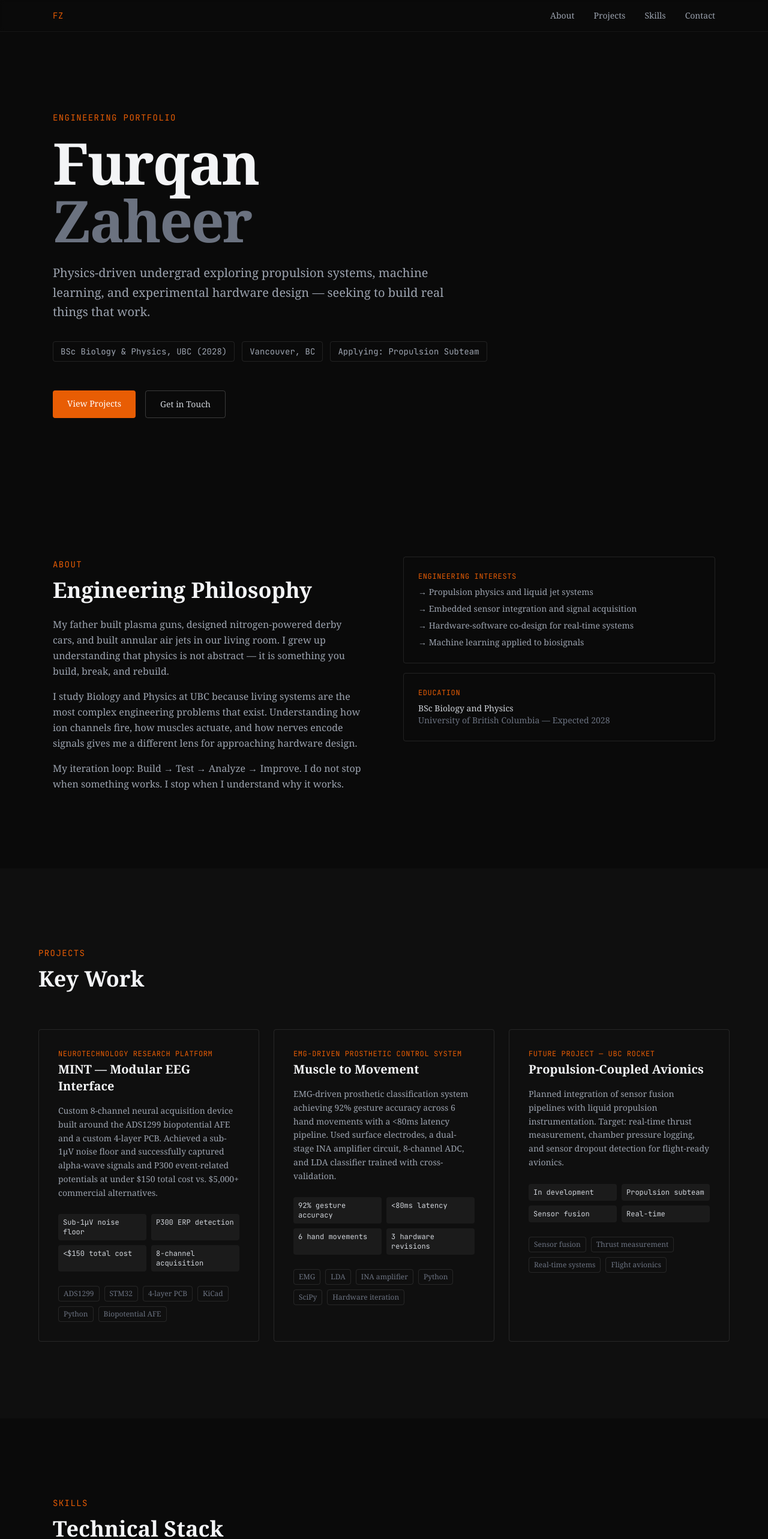
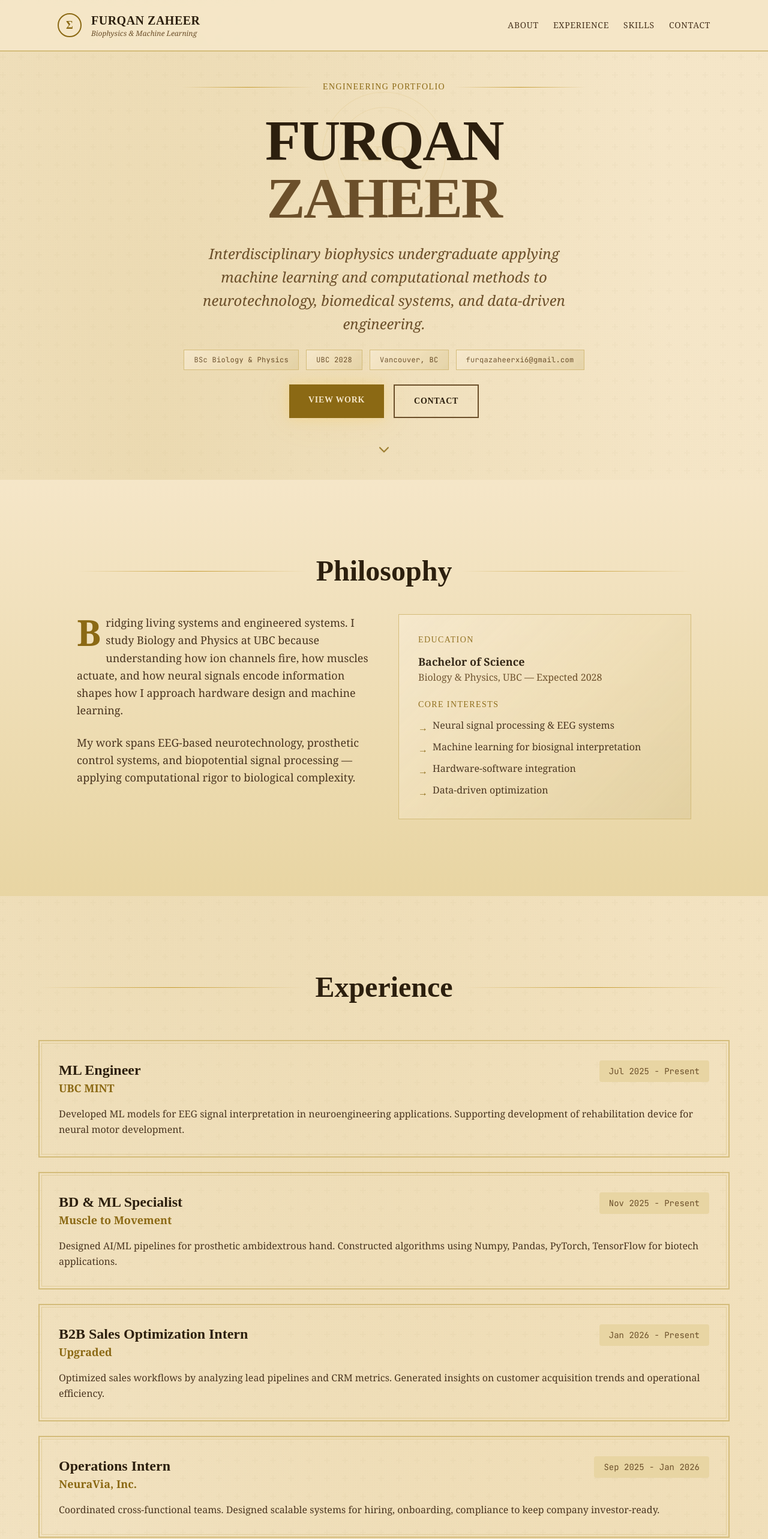
Before and after one commit to furqazaheervi6/portfolio, a Next.js app: page / in a window 1280 px wide. Shown: the top 2566 px of the page at 60% size. Built offline with nearby package versions, Linux system fonts and the light colour scheme.

Commit message:
Complete Atlarion aesthetic redesign with parchment theme

```diff
--- a/app/page.tsx
+++ b/app/page.tsx
@@ -1,137 +1,150 @@
 'use client';
 import { useState } from 'react';
 
-const skills = [
-  { category: 'Embedded Systems', items: ['STM32', 'ADS1299', 'SPI/I2C/UART', 'ADC integration', 'Right-leg drive circuits'] },
-  { category: 'PCB Design', items: ['4-layer PCB design', 'KiCad', 'Signal integrity', 'Sub-1μV noise floor', 'Biopotential AFE'] },
-  { category: 'Machine Learning', items: ['LDA classifiers', 'Signal feature extraction', 'Cross-validation', 'Python/NumPy/SciPy'] },
-  { category: 'Programming', items: ['Python', 'C/C++', 'R', 'MATLAB', 'Git/GitHub'] },
-  { category: 'Physics & Math', items: ['Propulsion physics', 'Fluid mechanics', 'Statistics & data analysis', 'Differential equations'] },
-  { category: 'Lab Skills', items: ['Sensor integration', 'Hardware iteration', 'Oscilloscope/logic analyzer', 'Thrust measurement', 'Failure diagnosis'] },
+const experience = [
+  { role: 'ML Engineer', org: 'UBC MINT', period: 'Jul 2025 - Present', desc: 'Developed ML models for EEG signal interpretation in neuroengineering applications. Supporting development of rehabilitation device for neural motor development.' },
+  { role: 'BD & ML Specialist', org: 'Muscle to Movement', period: 'Nov 2025 - Present', desc: 'Designed AI/ML pipelines for prosthetic ambidextrous hand. Constructed algorithms using Numpy, Pandas, PyTorch, TensorFlow for biotech applications.' },
+  { role: 'B2B Sales Optimization Intern', org: 'Upgraded', period: 'Jan 2026 - Present', desc: 'Optimized sales workflows by analyzing lead pipelines and CRM metrics. Generated insights on customer acquisition trends and operational efficiency.' },
+  { role: 'Operations Intern', org: 'NeuraVia, Inc.', period: 'Sep 2025 - Jan 2026', desc: 'Coordinated cross-functional teams. Designed scalable systems for hiring, onboarding, compliance to keep company investor-ready.' },
 ];
 
-const projects = [
-  {
-    title: 'MINT — Modular EEG Interface',
-    subtitle: 'Neurotechnology Research Platform',
-    description: 'Custom 8-channel neural acquisition device built around the ADS1299 biopotential AFE and a custom 4-layer PCB. Achieved a sub-1μV noise floor and successfully captured alpha-wave signals and P300 event-related potentials at under $150 total cost vs. $5,000+ commercial alternatives.',
-    tags: ['ADS1299', 'STM32', '4-layer PCB', 'KiCad', 'Python', 'Biopotential AFE'],
-    metrics: ['Sub-1μV noise floor', 'P300 ERP detection', '<$150 total cost', '8-channel acquisition'],
-  },
-  {
-    title: 'Muscle to Movement',
-    subtitle: 'EMG-Driven Prosthetic Control System',
-    description: 'EMG-driven prosthetic classification system achieving 92% gesture accuracy across 6 hand movements with a <80ms latency pipeline. Used surface electrodes, a dual-stage INA amplifier circuit, 8-channel ADC, and LDA classifier trained with cross-validation.',
-    tags: ['EMG', 'LDA', 'INA amplifier', 'Python', 'SciPy', 'Hardware iteration'],
-    metrics: ['92% gesture accuracy', '<80ms latency', '6 hand movements', '3 hardware revisions'],
-  },
-  {
-    title: 'Propulsion-Coupled Avionics',
-    subtitle: 'Future Project — UBC Rocket',
-    description: 'Planned integration of sensor fusion pipelines with liquid propulsion instrumentation. Target: real-time thrust measurement, chamber pressure logging, and sensor dropout detection for flight-ready avionics.',
-    tags: ['Sensor fusion', 'Thrust measurement', 'Real-time systems', 'Flight avionics'],
-    metrics: ['In development', 'Propulsion subteam', 'Sensor fusion', 'Real-time'],
-  },
+const skills = [
+  { cat: 'Machine Learning', items: ['PyTorch', 'TensorFlow', 'Numpy/Pandas', 'Signal Processing', 'Feature Engineering'] },
+  { cat: 'Technical Engineering', items: ['EEG Systems', 'Biopotential Sensors', 'Hardware-Software Integration', 'Data Pipelines'] },
+  { cat: 'Programming', items: ['Python', 'R', 'MATLAB', 'Git/GitHub', 'Statistical Analysis'] },
+  { cat: 'Operations & Sales', items: ['B2B Sales', 'CRM Analytics', 'Workflow Optimization', 'Cross-functional Coordination'] },
 ];
 
 export default function Home() {
-  const [activeSection, setActiveSection] = useState('hero');
+  const [section, setSection] = useState('intro');
 
   return (
-    <main className="min-h-screen bg-[#0a0a0a] text-gray-100">
-      {/* Nav */}
-      <nav className="fixed top-0 w-full z-50 bg-[#0a0a0a]/90 backdrop-blur-sm border-b border-white/5">
-        <div className="max-w-6xl mx-auto px-6 py-4 flex items-center justify-between">
-          <span className="font-mono text-sm text-[#e85d04] tracking-wider">FZ</span>
-          <div className="flex gap-8 text-sm text-gray-400">
-            {['About', 'Projects', 'Skills', 'Contact'].map((s) => (
-              <a key={s} href={`#${s.toLowerCase()}`} className="hover:text-white transition-colors">{s}</a>
+    <main className="min-h-screen font-body etching-bg">
+      {/* Ornamental Header */}
+      <header className="fixed top-0 w-full z-50 bg-parchment/95 backdrop-blur-sm border-b-2 border-parchment-deeper">
+        <div className="max-w-6xl mx-auto px-8 py-5 flex items-center justify-between">
+          <div className="flex items-center gap-4">
+            <div className="w-10 h-10 border-2 border-sepia rounded-full flex items-center justify-center">
+              <span className="font-display text-sepia text-lg font-bold">Σ</span>
+            </div>
+            <div>
+              <h1 className="font-display text-xl font-bold text-ink tracking-wide">FURQAN ZAHEER</h1>
+              <p className="text-xs text-ink-mid italic">Biophysics & Machine Learning</p>
+            </div>
+          </div>
+          <nav className="flex gap-6">
+            {['About', 'Experience', 'Skills', 'Contact'].map(s => (
+              <button key={s} onClick={() => setSection(s.toLowerCase())} className="text-sm font-body text-ink-light hover:text-sepia transition-colors uppercase tracking-wider">{s}</button>
+            ))}
+          </nav>
+        </div>
+      </header>
+
+      {/* Hero */}
+      <section className="min-h-screen flex flex-col justify-center items-center px-8 pt-28 pb-20 relative">
+        <div className="absolute top-32 left-1/2 -translate-x-1/2 w-64 h-64 opacity-10">
+          <svg viewBox="0 0 200 200" className="w-full h-full text-sepia-light">
+            <circle cx="100" cy="100" r="80" fill="none" stroke="currentColor" strokeWidth="1" />
+            <circle cx="100" cy="100" r="60" fill="none" stroke="currentColor" strokeWidth="1" />
+            <text x="100" y="110" textAnchor="middle" className="font-display text-3xl" fill="currentColor">ΣΠΩ</text>
+          </svg>
+        </div>
+        <div className="max-w-4xl text-center z-10 space-y-6 animate-fade-in">
+          <div className="ornament mb-8">
+            <span className="font-display text-sm tracking-widest uppercase text-sepia">Engineering Portfolio</span>
+          </div>
+          <h1 className="font-display text-7xl md:text-8xl font-black text-ink tracking-tight leading-none mb-4">
+            FURQAN<br/><span className="text-ink-mid">ZAHEER</span>
+          </h1>
+          <p className="text-2xl text-ink-mid max-w-2xl mx-auto leading-relaxed italic">
+            Interdisciplinary biophysics undergraduate applying machine learning and computational methods to neurotechnology, biomedical systems, and data-driven engineering.
+          </p>
+          <div className="flex flex-wrap justify-center gap-3 mt-10 font-mono text-xs">
+            {['BSc Biology & Physics', 'UBC 2028', 'Vancouver, BC', 'furqazaheerxi6@gmail.com'].map(tag => (
+              <span key={tag} className="px-4 py-2 parchment-card text-ink-mid tracking-wide">{tag}</span>
             ))}
           </div>
+          <div className="flex gap-4 justify-center mt-12">
+            <a href="#experience" className="px-8 py-4 bg-sepia text-parchment font-display font-bold uppercase text-sm tracking-wider hover:bg-sepia-light transition-all glow-sepia">View Work</a>
+            <a href="mailto:furqazaheerxi6@gmail.com" className="px-8 py-4 border-2 border-ink-mid text-ink font-display font-semibold uppercase text-sm tracking-wider hover:bg-ink hover:text-parchment transition-all">Contact</a>
+          </div>
         </div>
-      </nav>
-
-      {/* Hero */}
-      <section id="hero" className="min-h-screen flex flex-col justify-center px-6 pt-20 max-w-6xl mx-auto">
-        <div className="mb-4">
-          <span className="font-mono text-[#e85d04] text-sm tracking-widest uppercase">Engineering Portfolio</span>
-        </div>
-        <h1 className="text-6xl md:text-8xl font-bold tracking-tight mb-6">
-          Furqan<br />
-          <span className="text-gray-500">Zaheer</span>
-        </h1>
-        <p className="text-xl text-gray-400 max-w-2xl mb-8 leading-relaxed">
-          Physics-driven undergrad exploring propulsion systems, machine learning, and experimental hardware design — seeking to build real things that work.
-        </p>
-        <div className="flex flex-wrap gap-3 mb-12 font-mono text-sm">
-          {['BSc Biology & Physics, UBC (2028)', 'Vancouver, BC', 'Applying: Propulsion Subteam'].map((tag) => (
-            <span key={tag} className="px-3 py-1.5 border border-white/10 text-gray-400 rounded">{tag}</span>
-          ))}
-        </div>
-        <div className="flex gap-4">
-          <a href="#projects" className="px-6 py-3 bg-[#e85d04] text-white text-sm font-medium hover:bg-[#d44d00] transition-colors rounded">
-            View Projects
-          </a>
-          <a href="mailto:furqazaheerxi6@gmail.com" className="px-6 py-3 border border-white/20 text-gray-300 text-sm font-medium hover:border-white/40 transition-colors rounded">
-            Get in Touch
-          </a>
+        <div className="absolute bottom-10 scroll-hint">
+          <svg className="w-6 h-6 text-sepia" fill="none" viewBox="0 0 24 24" stroke="currentColor"><path strokeLinecap="round" strokeLinejoin="round" strokeWidth={2} d="M19 9l-7 7-7-7" /></svg>
         </div>
       </section>
 
       {/* About */}
-      <section id="about" className="py-32 px-6 max-w-6xl mx-auto">
-        <div className="grid md:grid-cols-2 gap-16 items-start">
-          <div>
-            <span className="font-mono text-[#e85d04] text-sm tracking-widest uppercase">About</span>
-            <h2 className="text-4xl font-bold mt-3 mb-6">Engineering Philosophy</h2>
-            <p className="text-gray-400 leading-relaxed mb-4">
-              My father built plasma guns, designed nitrogen-powered derby cars, and built annular air jets in our living room. I grew up understanding that physics is not abstract — it is something you build, break, and rebuild.
-            </p>
-            <p className="text-gray-400 leading-relaxed mb-4">
-              I study Biology and Physics at UBC because living systems are the most complex engineering problems that exist. Understanding how ion channels fire, how muscles actuate, and how nerves encode signals gives me a different lens for approaching hardware design.
-            </p>
-            <p className="text-gray-400 leading-relaxed">
-              My iteration loop: Build → Test → Analyze → Improve. I do not stop when something works. I stop when I understand why it works.
-            </p>
+      <section id="about" className="py-32 px-8 bg-gradient-to-b from-parchment to-parchment-dark relative">
+        <div className="max-w-5xl mx-auto">
+          <div className="ornament mb-12">
+            <h2 className="font-display text-5xl font-bold text-ink">Philosophy</h2>
           </div>
-          <div className="space-y-4">
-            <div className="border border-white/10 p-6 rounded">
-              <div className="font-mono text-[#e85d04] text-xs mb-2 uppercase tracking-wider">Engineering Interests</div>
-              <ul className="text-gray-400 text-sm space-y-2">
-                <li>→ Propulsion physics and liquid jet systems</li>
-                <li>→ Embedded sensor integration and signal acquisition</li>
-                <li>→ Hardware-software co-design for real-time systems</li>
-                <li>→ Machine learning applied to biosignals</li>
-              </ul>
+          <div className="grid md:grid-cols-2 gap-12 items-start">
+            <div className="space-y-6 text-lg text-ink-light leading-relaxed">
+              <p className="first-letter:text-6xl first-letter:font-display first-letter:font-bold first-letter:text-sepia first-letter:mr-2 first-letter:float-left">
+                Bridging living systems and engineered systems. I study Biology and Physics at UBC because understanding how ion channels fire, how muscles actuate, and how neural signals encode information shapes how I approach hardware design and machine learning.
+              </p>
+              <p>
+                My work spans EEG-based neurotechnology, prosthetic control systems, and biopotential signal processing — applying computational rigor to biological complexity.
+              </p>
             </div>
-            <div className="border border-white/10 p-6 rounded">
-              <div className="font-mono text-[#e85d04] text-xs mb-2 uppercase tracking-wider">Education</div>
-              <p className="text-gray-300 text-sm font-medium">BSc Biology and Physics</p>
-              <p className="text-gray-500 text-sm">University of British Columbia — Expected 2028</p>
+            <div className="parchment-card p-8 space-y-6">
+              <div>
+                <h3 className="font-display text-sepia text-sm uppercase tracking-widest mb-3">Education</h3>
+                <p className="text-ink font-semibold text-lg">Bachelor of Science</p>
+                <p className="text-ink-mid">Biology & Physics, UBC — Expected 2028</p>
+              </div>
+              <div>
+                <h3 className="font-display text-sepia text-sm uppercase tracking-widest mb-3">Core Interests</h3>
+                <ul className="space-y-2 text-ink-light">
+                  <li className="flex items-start gap-2"><span className="text-sepia mt-1">→</span> Neural signal processing & EEG systems</li>
+                  <li className="flex items-start gap-2"><span className="text-sepia mt-1">→</span> Machine learning for biosignal interpretation</li>
+                  <li className="flex items-start gap-2"><span className="text-sepia mt-1">→</span> Hardware-software integration</li>
+                  <li className="flex items-start gap-2"><span className="text-sepia mt-1">→</span> Data-driven optimization</li>
+                </ul>
+              </div>
             </div>
           </div>
         </div>
       </section>
 
-      {/* Projects */}
-      <section id="projects" className="py-32 px-6 bg-white/[0.02]">
+      {/* Experience */}
+      <section id="experience" className="py-32 px-8">
         <div className="max-w-6xl mx-auto">
-          <span className="font-mono text-[#e85d04] text-sm tracking-widest uppercase">Projects</span>
-          <h2 className="text-4xl font-bold mt-3 mb-16">Key Work</h2>
-          <div className="grid md:grid-cols-3 gap-6">
-            {projects.map((p, i) => (
-              <div key={i} className="border border-white/10 p-8 rounded hover:border-[#e85d04]/40 transition-colors group">
-                <div className="font-mono text-[#e85d04] text-xs mb-1 uppercase tracking-wider">{p.subtitle}</div>
-                <h3 className="text-xl font-bold mb-4">{p.title}</h3>
-                <p className="text-gray-400 text-sm leading-relaxed mb-6">{p.description}</p>
-                <div className="grid grid-cols-2 gap-2 mb-6">
-                  {p.metrics.map((m, j) => (
-                    <div key={j} className="bg-white/5 px-2 py-1.5 rounded text-xs text-gray-300 font-mono">{m}</div>
-                  ))}
+          <div className="ornament mb-16">
+            <h2 className="font-display text-5xl font-bold text-ink">Experience</h2>
+          </div>
+          <div className="space-y-6">
+            {experience.map((exp, i) => (
+              <div key={i} className="greek-border p-8 card-hover">
+                <div className="flex flex-col md:flex-row md:items-start md:justify-between gap-4 mb-4">
+                  <div>
+                    <h3 className="font-display text-2xl font-bold text-ink">{exp.role}</h3>
+                    <p className="text-sepia font-semibold text-lg">{exp.org}</p>
+                  </div>
+                  <span className="font-mono text-sm text-ink-mid px-4 py-2 bg-parchment-dark rounded">{exp.period}</span>
                 </div>
+                <p className="text-ink-light leading-relaxed">{exp.desc}</p>
+              </div>
+            ))}
+          </div>
+        </div>
+      </section>
+
+      {/* Skills */}
+      <section id="skills" className="py-32 px-8 bg-gradient-to-b from-parchment-dark to-parchment">
+        <div className="max-w-6xl mx-auto">
+          <div className="ornament mb-16">
+            <h2 className="font-display text-5xl font-bold text-ink">Technical Stack</h2>
+          </div>
+          <div className="grid md:grid-cols-2 gap-8">
+            {skills.map((sk, i) => (
+              <div key={i} className="parchment-card p-8">
+                <h3 className="font-display text-sepia text-sm uppercase tracking-widest mb-6 pb-3 border-b-2 border-sepia/20">{sk.cat}</h3>
                 <div className="flex flex-wrap gap-2">
-                  {p.tags.map((tag, j) => (
-                    <span key={j} className="text-xs px-2 py-1 border border-white/10 text-gray-500 rounded">{tag}</span>
+                  {sk.items.map((item, j) => (
+                    <span key={j} className="px-3 py-1.5 bg-parchment-deeper/50 text-ink-mid text-sm rounded border border-parchment-deeper">{item}</span>
                   ))}
                 </div>
               </div>
@@ -140,52 +153,28 @@ export default function Home() {
         </div>
       </section>
 
-      {/* Skills */}
-      <section id="skills" className="py-32 px-6 max-w-6xl mx-auto">
-        <span className="font-mono text-[#e85d04] text-sm tracking-widest uppercase">Skills</span>
-        <h2 className="text-4xl font-bold mt-3 mb-16">Technical Stack</h2>
-        <div className="grid md:grid-cols-3 gap-6">
-          {skills.map((s, i) => (
-            <div key={i} className="border border-white/10 p-6 rounded">
-              <div className="font-mono text-[#e85d04] text-xs mb-4 uppercase tracking-wider">{s.category}</div>
-              <ul className="space-y-2">
-                {s.items.map((item, j) => (
-                  <li key={j} className="text-gray-400 text-sm flex items-center gap-2">
-                    <span className="w-1 h-1 bg-[#e85d04] rounded-full flex-shrink-0" />
-                    {item}
-                  </li>
-                ))}
-              </ul>
-            </div>
-          ))}
-        </div>
-      </section>
-
       {/* Contact */}
-      <section id="contact" className="py-32 px-6 bg-white/[0.02]">
-        <div className="max-w-6xl mx-auto text-center">
-          <span className="font-mono text-[#e85d04] text-sm tracking-widest uppercase">Contact</span>
-          <h2 className="text-4xl font-bold mt-3 mb-6">Let\'s Build Something</h2>
-          <p className="text-gray-400 max-w-xl mx-auto mb-10">
-            Interested in propulsion systems, avionics, and sensor integration. Open to research roles, team projects, and engineering conversations.
+      <section id="contact" className="py-32 px-8">
+        <div className="max-w-4xl mx-auto text-center">
+          <div className="ornament mb-12">
+            <h2 className="font-display text-5xl font-bold text-ink">Connect</h2>
+          </div>
+          <p className="text-xl text-ink-mid mb-10 leading-relaxed">
+            Open to research collaborations, technical roles, and conversations about neurotechnology, machine learning, and biophysics engineering.
           </p>
-          <div className="flex flex-wrap gap-4 justify-center">
-            <a href="mailto:furqazaheerxi6@gmail.com" className="px-8 py-4 bg-[#e85d04] text-white font-medium hover:bg-[#d44d00] transition-colors rounded">
-              furqazaheerxi6@gmail.com
-            </a>
-            <a href="tel:7782311590" className="px-8 py-4 border border-white/20 text-gray-300 hover:border-white/40 transition-colors rounded">
-              778-231-1590
-            </a>
+          <div className="flex flex-col sm:flex-row gap-4 justify-center">
+            <a href="mailto:furqazaheerxi6@gmail.com" className="px-10 py-5 bg-sepia text-parchment font-display font-bold text-lg hover:bg-sepia-light transition-all glow-sepia">furqazaheerxi6@gmail.com</a>
+            <a href="tel:7782311590" className="px-10 py-5 border-2 border-ink text-ink font-display font-bold text-lg hover:bg-ink hover:text-parchment transition-all">778-231-1590</a>
           </div>
-          <p className="mt-8 text-gray-600 text-sm font-mono">Vancouver, BC — March 2026</p>
+          <p className="mt-12 font-mono text-sm text-stone">Vancouver, BC · March 2026</p>
         </div>
       </section>
 
       {/* Footer */}
-      <footer className="py-8 px-6 border-t border-white/5">
-        <div className="max-w-6xl mx-auto flex items-center justify-between">
-          <span className="font-mono text-gray-600 text-sm">Furqan Zaheer — 2026</span>
-          <span className="font-mono text-gray-700 text-xs">Physics × Hardware × ML</span>
+      <footer className="py-8 px-8 border-t-2 border-parchment-deeper">
+        <div className="max-w-6xl mx-auto flex flex-col sm:flex-row items-center justify-between gap-4">
+          <p className="font-display text-sm text-ink-mid tracking-wider">FURQAN ZAHEER — MMXXVI</p>
+          <p className="font-mono text-xs text-stone">Biology × Physics × Machine Learning</p>
         </div>
       </footer>
     </main>
```
